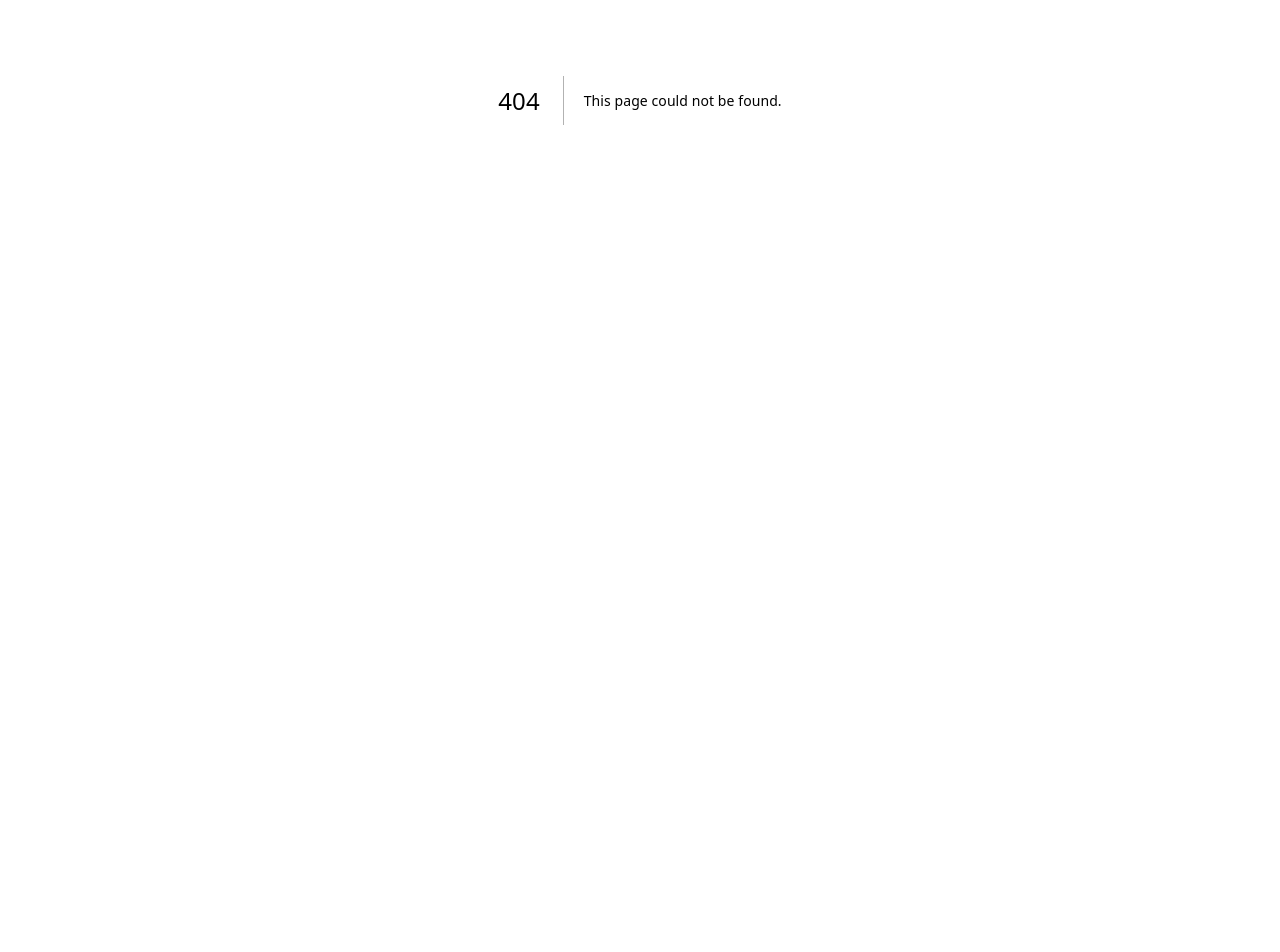
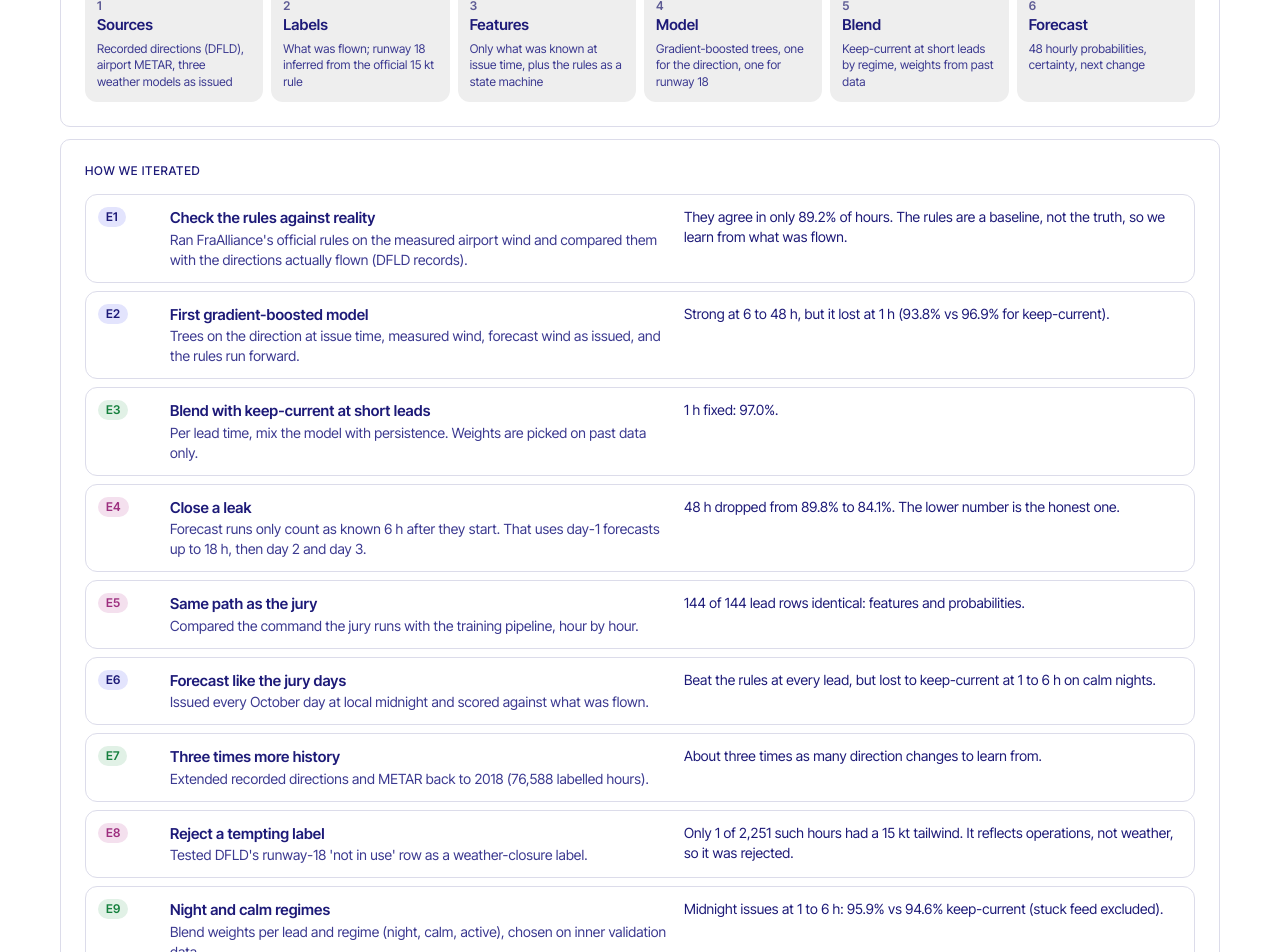
Before and after one commit to werister/aiw-codex-hack, a Next.js app in the folder web/: page /approach in a window 1280 px wide. Before the commit this address had no page. Shown: the part 300-1252 px from the top of the page. Before the commit the page ends 800 px from the top, so only its background shows below. Built offline with nearby package versions, Linux system fonts and the light colour scheme.

Commit message:
feat: approach page with pipeline, iterations and validation

```diff
--- /dev/null
+++ b/web/src/app/approach/page.tsx
@@ -0,0 +1,228 @@
+import type { Metadata } from "next";
+import Link from "next/link";
+import { Brand } from "@/components/Brand";
+import { Arrow, Panel, cx } from "@/components/ui";
+
+export const metadata: Metadata = { title: "Liftoff · How we built it" };
+
+// The iteration log, newest last. Mirrors EXPERIMENTS.md; numbers are held-out operating-direction accuracy.
+const STEPS: { id: string; title: string; did: string; result: string; tone: "win" | "lesson" | "honest" }[] = [
+  {
+    id: "E1",
+    title: "Check the rules against reality",
+    did: "Ran FraAlliance's official rules on the measured airport wind and compared them with the directions actually flown (DFLD records).",
+    result: "They agree in only 89.2% of hours. The rules are a baseline, not the truth, so we learn from what was flown.",
+    tone: "lesson",
+  },
+  {
+    id: "E2",
+    title: "First gradient-boosted model",
+    did: "Trees on the direction at issue time, measured wind, forecast wind as issued, and the rules run forward.",
+    result: "Strong at 6 to 48 h, but it lost at 1 h (93.8% vs 96.9% for keep-current).",
+    tone: "lesson",
+  },
+  {
+    id: "E3",
+    title: "Blend with keep-current at short leads",
+    did: "Per lead time, mix the model with persistence. Weights are picked on past data only.",
+    result: "1 h fixed: 97.0%.",
+    tone: "win",
+  },
+  {
+    id: "E4",
+    title: "Close a leak",
+    did: "Forecast runs only count as known 6 h after they start. That uses day-1 forecasts up to 18 h, then day 2 and day 3.",
+    result: "48 h dropped from 89.8% to 84.1%. The lower number is the honest one.",
+    tone: "honest",
+  },
+  {
+    id: "E5",
+    title: "Same path as the jury",
+    did: "Compared the command the jury runs with the training pipeline, hour by hour.",
+    result: "144 of 144 lead rows identical: features and probabilities.",
+    tone: "honest",
+  },
+  {
+    id: "E6",
+    title: "Forecast like the jury days",
+    did: "Issued every October day at local midnight and scored against what was flown.",
+    result: "Beat the rules at every lead, but lost to keep-current at 1 to 6 h on calm nights.",
+    tone: "lesson",
+  },
+  {
+    id: "E7",
+    title: "Three times more history",
+    did: "Extended recorded directions and METAR back to 2018 (76,588 labelled hours).",
+    result: "About three times as many direction changes to learn from.",
+    tone: "win",
+  },
+  {
+    id: "E8",
+    title: "Reject a tempting label",
+    did: "Tested DFLD's runway-18 'not in use' row as a weather-closure label.",
+    result: "Only 1 of 2,251 such hours had a 15 kt tailwind. It reflects operations, not weather, so it was rejected.",
+    tone: "honest",
+  },
+  {
+    id: "E9",
+    title: "Night and calm regimes",
+    did: "Blend weights per lead and regime (night, calm, active), chosen on inner validation data.",
+    result: "Midnight issues at 1 to 6 h: 95.9% vs 94.6% keep-current (stuck feed excluded).",
+    tone: "win",
+  },
+  {
+    id: "E10",
+    title: "Stronger weather inputs",
+    did: "ECMWF, GFS and ICON separately, wind corrected to the airport sensor, per-runway tailwinds, model spread, pressure differences about 200 km around FRA.",
+    result: "On 12 test months, 48 h rose from 84.9% to 89.2%, and the Brier score improved by 24%.",
+    tone: "win",
+  },
+  {
+    id: "E11",
+    title: "Tried, no gain",
+    did: "Deeper trees, monotonic constraints, one model per lead, extra observation features.",
+    result: "No improvement, so they were dropped. Kept simple.",
+    tone: "lesson",
+  },
+  {
+    id: "E12",
+    title: "Data quality catch",
+    did: "Spotted 103 h of recorded 07 against steady 8 to 17 kt westerlies (8 to 12 Oct). DWD station data confirms the wind.",
+    result: "A stuck feed. Scores are reported with and without it.",
+    tone: "honest",
+  },
+];
+
+const PIPELINE = [
+  ["Sources", "Recorded directions (DFLD), airport METAR, three weather models as issued"],
+  ["Labels", "What was flown; runway 18 inferred from the official 15 kt rule"],
+  ["Features", "Only what was known at issue time, plus the rules as a state machine"],
+  ["Model", "Gradient-boosted trees, one for the direction, one for runway 18"],
+  ["Blend", "Keep-current at short leads by regime, weights from past data"],
+  ["Forecast", "48 hourly probabilities, certainty, next change"],
+];
+
+// 12 monthly walk-forward folds: train on everything before the month, test on the month.
+const FOLDS = ["Nov", "Dec", "Jan", "Feb", "Mar", "Apr", "May", "Jun", "Jul", "Aug", "Sep", "Oct"];
+
+export default function Approach() {
+  return (
+    <div className="mx-auto flex min-h-screen w-full max-w-[1200px] flex-col gap-3 px-4 pb-10 sm:px-5">
+      <header className="flex h-[72px] items-center gap-3">
+        <Brand subtitle="How we built the forecast" />
+        <nav className="ml-auto">
+          <Link href="/" className="pill-btn bg-accent text-accent-ink [--btn-ring:var(--accent)]">
+            Open the forecast <Arrow />
+          </Link>
+        </nav>
+      </header>
+
+      <Panel title="The idea">
+        <p className="max-w-3xl text-[17px] leading-relaxed">
+          Learn from the directions Frankfurt <b>actually flew</b>, using only what a forecaster could have known at the time,
+          and beat FraAlliance&apos;s own rules. Every step below was tested on months the model never saw.
+        </p>
+      </Panel>
+
+      <Panel title="Pipeline">
+        <ol className="grid gap-2 sm:grid-cols-3 lg:grid-cols-6">
+          {PIPELINE.map(([name, text], i) => (
+            <li key={name} className="rounded-xl bg-panel-2 p-3">
+              <div className="text-xs font-semibold text-muted">{i + 1}</div>
+              <div className="text-[15px] font-semibold">{name}</div>
+              <div className="mt-1 text-xs leading-snug text-ink-2">{text}</div>
+            </li>
+          ))}
+        </ol>
+      </Panel>
+
+      <Panel title="How we iterated">
+        <ol className="space-y-2">
+          {STEPS.map((s) => (
+            <li key={s.id} className="grid gap-x-4 gap-y-1 rounded-xl border border-line p-3 sm:grid-cols-[56px_1fr_1fr]">
+              <span
+                className={cx(
+                  "h-fit w-fit rounded-full px-2 py-0.5 text-xs font-semibold",
+                  s.tone === "win" && "bg-ok-soft text-ok",
+                  s.tone === "lesson" && "bg-select text-ink",
+                  s.tone === "honest" && "bg-east-soft text-east",
+                )}
+              >
+                {s.id}
+              </span>
+              <div>
+                <div className="text-[15px] font-semibold">{s.title}</div>
+                <div className="text-sm text-ink-2">{s.did}</div>
+              </div>
+              <div className="text-sm">{s.result}</div>
+            </li>
+          ))}
+        </ol>
+        <div className="mt-3 flex flex-wrap gap-3 text-xs text-muted">
+          <span>
+            <span className="mr-1 inline-block size-2 rounded-full bg-ok" />
+            improved the model
+          </span>
+          <span>
+            <span className="mr-1 inline-block size-2 rounded-full bg-accent" />
+            taught us something
+          </span>
+          <span>
+            <span className="mr-1 inline-block size-2 rounded-full bg-east" />
+            kept us honest
+          </span>
+        </div>
+      </Panel>
+
+      <Panel title="How we validated">
+        <div className="grid gap-5 lg:grid-cols-[3fr_2fr]">
+          <div>
+            <div className="mb-2 text-sm font-semibold">Walk-forward: 12 monthly folds, Nov 2025 to Oct 2026</div>
+            <div className="space-y-1">
+              {FOLDS.map((m, i) => (
+                <div key={m} className="grid grid-cols-[40px_1fr] items-center gap-2 text-xs">
+                  <span className="text-muted">{m}</span>
+                  <div className="flex h-3 gap-px">
+                    <div className="rounded-l bg-west-soft" style={{ width: `${40 + i * 4.5}%` }} />
+                    <div className="rounded-r bg-accent" style={{ width: "4.5%" }} />
+                  </div>
+                </div>
+              ))}
+            </div>
+            <div className="mt-2 text-xs text-muted">
+              Pale: training data before the month (from 2018 for observations, 2024 for archived forecasts). Dark: the
+              month being tested.
+            </div>
+          </div>
+          <ul className="space-y-2 text-sm">
+            <li>
+              <b>No hindsight:</b> forecasts are used as published, 6 h after each run starts, and the labels only once the
+              hour is over.
+            </li>
+            <li>
+              <b>No random cross-validation:</b> time only moves forward.
+            </li>
+            <li>
+              <b>Two baselines:</b> FraAlliance&apos;s official rules, and keeping the current direction.
+            </li>
+            <li>
+              <b>Uncertainty:</b> 95% confidence intervals by resampling whole days. McNemar test on accuracy,
+              Diebold-Mariano on Brier.
+            </li>
+            <li>
+              <b>Honest probabilities:</b> a reliability check that stated chances match observed frequencies.
+            </li>
+            <li>
+              <b>Same code path:</b> the jury command reproduces the backtest exactly.
+            </li>
+          </ul>
+        </div>
+      </Panel>
+
+      <p className="text-xs text-muted">
+        Full log with every number: EXPERIMENTS.md · one-page summary: MODEL_CARD.md · live held-out quality: the panel at
+        the bottom of the forecast page.
+      </p>
+    </div>
+  );
+}
--- a/web/src/components/ForecastApp.tsx
+++ b/web/src/components/ForecastApp.tsx
@@ -82,6 +82,9 @@ export function ForecastApp() {
         <Brand subtitle="Runway direction forecast · FraAlliance · Frankfurt Airport" />
         <nav className="ml-auto flex items-center gap-2">
           <ThemeToggle />
+          <Link href="/approach" className="pill-btn border border-line text-ink">
+            How we built it
+          </Link>
           <Link href="/widget" className="pill-btn bg-accent text-accent-ink [--btn-ring:var(--accent)]">
             iPad widget <Arrow />
           </Link>
```
